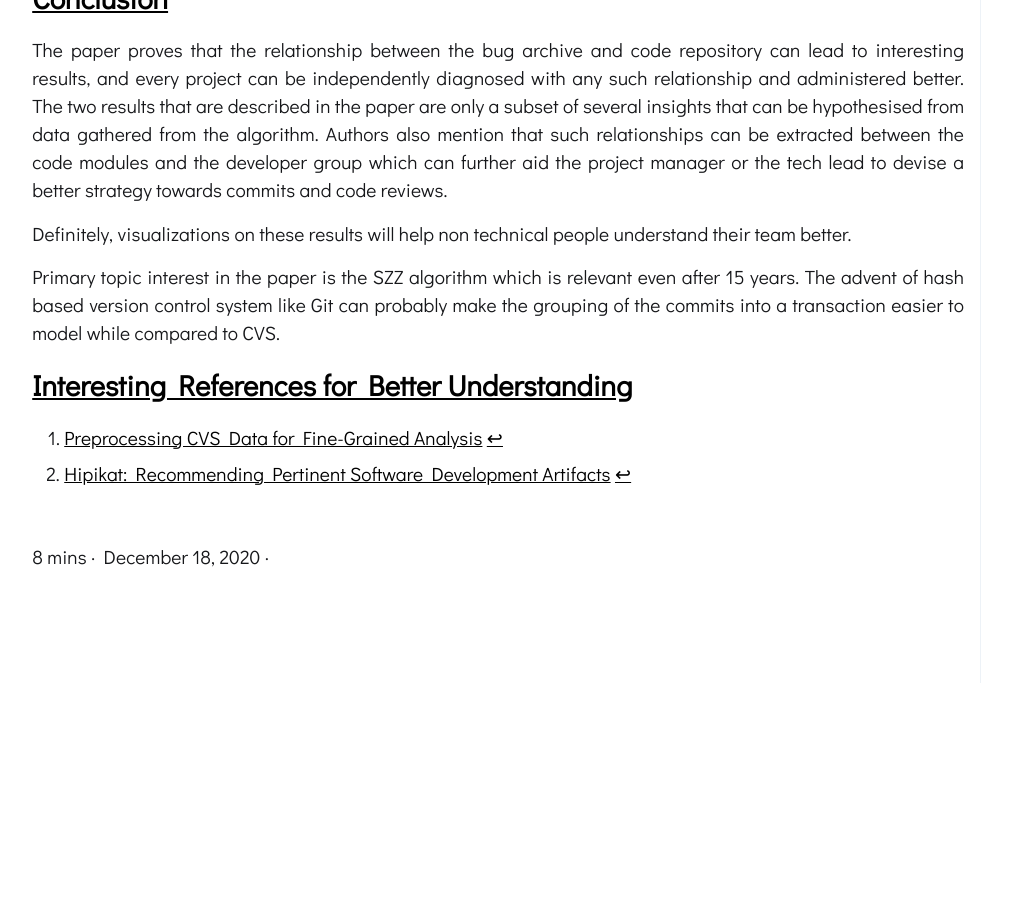
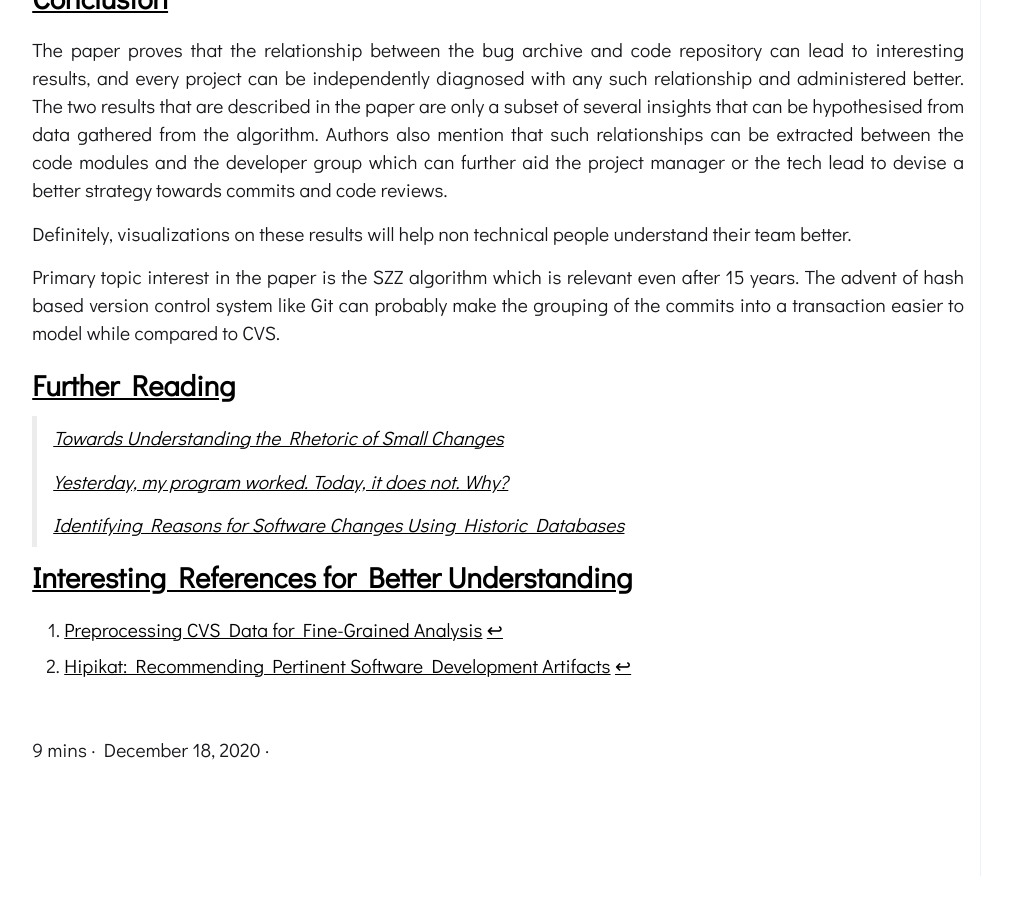
Before and after one commit to avinashbhat/avinashbhat.github.io, a Jekyll site: the page built from _posts/2020-12-18-szz.md, in a window 1280 px wide and 900 px high, scrolled down 5791 px. Shown: the whole window, without its empty margins (203-1215 px from the left). Built offline with Jekyll 4.4.1, drawn with Linux system fonts in a browser that asks for light colours; formulas are drawn with MathJax 3; comment, search, counter and statistics services are not loaded; before the commit the page ends 6498 px from its top, so only the background shows below that.

Commit message:
Added further reading

```diff
--- a/_posts/2020-12-18-szz.md
+++ b/_posts/2020-12-18-szz.md
@@ -147,12 +147,23 @@ Authors experiment with the codebases of Mozilla and Eclipse, and observe simila
     <br>
 
 This can also be due to the fact that most developers try to commit their work before the weekend, and resume it from the following week.
+<br>
+
 ## [Conclusion](#conclusion)
 The paper proves that the relationship between the bug archive and code repository can lead to interesting results, and every project can be independently diagnosed with any such relationship and administered better. The two results that are described in the paper are only a subset of several insights that can be hypothesised from data gathered from the algorithm. Authors also mention that such relationships can be extracted between the code modules and the developer group which can further aid the project manager or the tech lead to devise a better strategy towards commits and code reviews.
 
 Definitely, visualizations on these results will help non technical people understand their team better.
 
 Primary topic interest in the paper is the SZZ algorithm which is relevant even after 15 years. The advent of hash based version control system like Git can probably make the grouping of the commits into a transaction easier to model while compared to CVS.
+<br>
+
+## [Further Reading](#further)
+> [Towards Understanding the Rhetoric of Small Changes](http://users.ece.utexas.edu/~perry////work/papers/PC-04-msr04.pdf)
+
+> [Yesterday, my program worked. Today, it does not. Why?](http://web2.cs.columbia.edu/~junfeng/09fa-e6998/papers/delta-debug.pdf)
+
+> [Identifying Reasons for Software Changes Using Historic Databases](https://research.cs.queensu.ca/home/ahmed/home/teaching/CISC880/F11/papers/ReasonforChange_ICSM2000.pdf)
+<br>
 
 ## [Interesting References for Better Understanding](#references)
 [^1]: [Preprocessing CVS Data for Fine-Grained Analysis](http://2004.msrconf.org/papers/Zimmermann.pdf)
```
